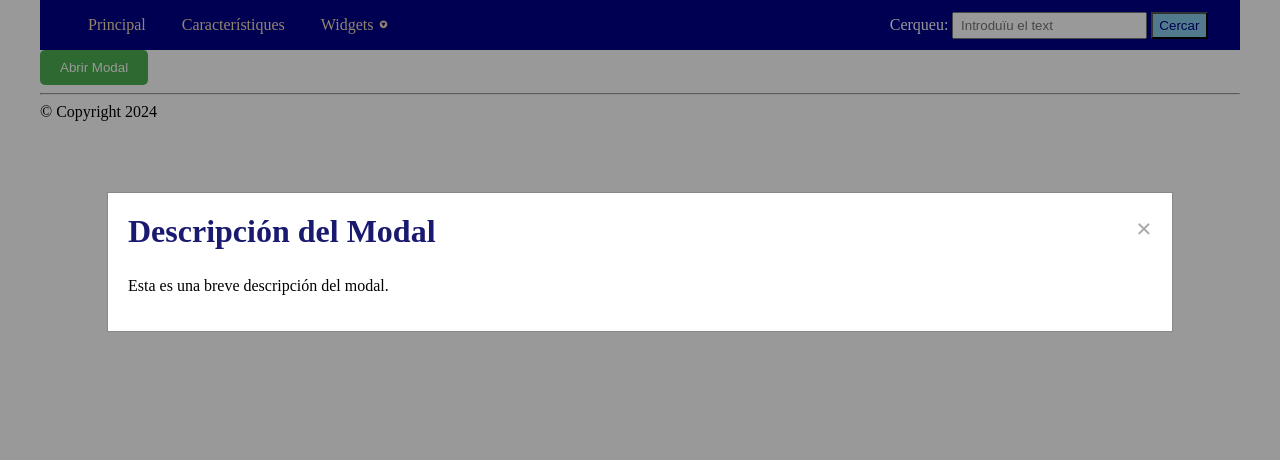
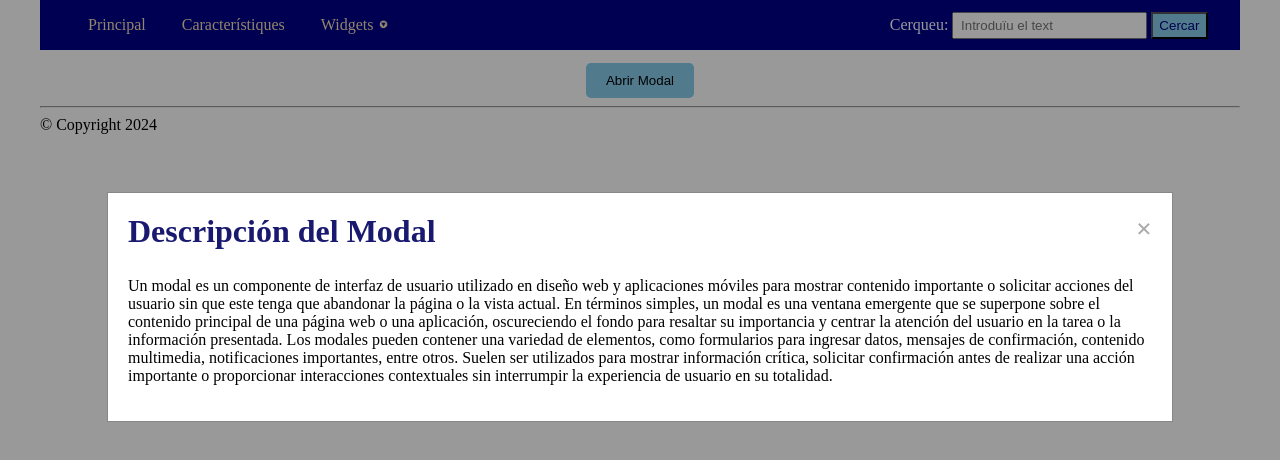
Before and after one commit to profecf/accessible, a plain HTML site: page modal.html in a window 1280 px wide. Both pictures are taken after a click on the button "Abrir Modal". Drawn offline with Linux system fonts and the light colour scheme.

Commit message:
afegint estils botó modal

```diff
--- a/css/modal.css
+++ b/css/modal.css
@@ -34,15 +34,18 @@
 }
 
 #openModalBtn {
-    background-color: #4CAF50;
-    color: white;
+    background-color: skyblue;
     padding: 10px 20px;
     border: none;
     border-radius: 5px;
     cursor: pointer;
     transition: background-color 0.3s;
+    margin-top: 1em;
+    display: grid;
+    margin-left: auto;
+    margin-right: auto;
 }
 
 #openModalBtn:hover {
-    background-color: darkslateblue;
+    background-color: rgb(180, 167, 248);
 }
--- a/modal.html
+++ b/modal.html
@@ -1,5 +1,6 @@
 <!DOCTYPE html>
 <html lang="ca-es">
+
 <head>
     <meta charset="UTF-8">
     <meta http-equiv="X-UA-Compatible" content="IE=edge">
@@ -15,7 +16,7 @@
 <body>
     <nav role="navigation" aria-label="Principal">
         <ul role="menu">
-			<li role="menuitem"><a href="#" aria-current="page" >Principal</a></li>
+            <li role="menuitem"><a href="#" aria-current="page">Principal</a></li>
             <li role="menuitem"><a href="caracteristiques.html">Característiques</a></li>
             <li role="menuitem" class="has-submenu">
                 <a href="widgets.html" aria-expanded="false">
@@ -41,7 +42,18 @@
         <div class="modal-content">
             <span class="close">&times;</span>
             <h2>Descripción del Modal</h2>
-            <p>Esta es una breve descripción del modal.</p>
+            <p>Un modal es un componente de interfaz de usuario utilizado en diseño web y aplicaciones móviles para
+                mostrar contenido importante o solicitar acciones del usuario sin que este tenga que abandonar la página
+                o la vista actual.
+
+                En términos simples, un modal es una ventana emergente que se superpone sobre el contenido principal de
+                una página web o una aplicación, oscureciendo el fondo para resaltar su importancia y centrar la
+                atención del usuario en la tarea o la información presentada.
+
+                Los modales pueden contener una variedad de elementos, como formularios para ingresar datos, mensajes de
+                confirmación, contenido multimedia, notificaciones importantes, entre otros. Suelen ser utilizados para
+                mostrar información crítica, solicitar confirmación antes de realizar una acción importante o
+                proporcionar interacciones contextuales sin interrumpir la experiencia de usuario en su totalidad.</p>
         </div>
     </div>
 
```
Lines whose indentation alone changed are shown as unchanged.
